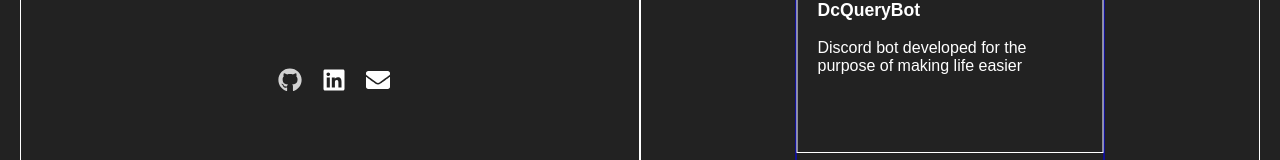
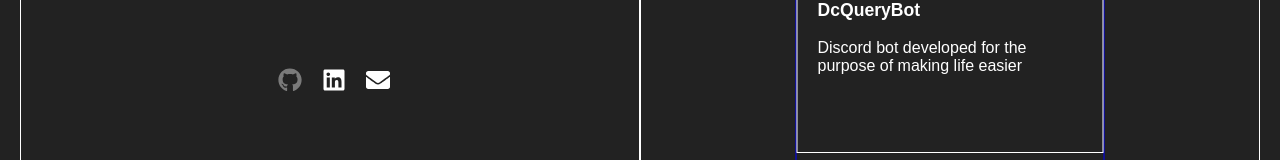
Before and after one commit to DenizIsikli/Portfolio, a React (Create React App) app in the folder portfolio/: page / in a window 1280 px wide. In both pictures the pointer is over the link 290 px from the left and 398 px from the top of the page. Shown: the part 315-475 px from the top of the page. Built offline with nearby package versions, Linux system fonts and the light colour scheme.

Commit message:
Opacity fix

```diff
--- a/portfolio/src/components/portfolio.css
+++ b/portfolio/src/components/portfolio.css
@@ -68,7 +68,7 @@ header p {
 }
 
 .socials a:hover {
-    opacity: 0.8;
+    opacity: 0.4;
 }
 
 .socials div {
@@ -108,7 +108,6 @@ header p {
 }
 
 .projects li {
-    /* make the list items fit the widt of the list */
     width: 100%;
     height: 7em;
     text-align: left;
@@ -119,7 +118,7 @@ header p {
 }
 
 .projects li:hover {
-    opacity: 0.7;
+    opacity: 0.4;
 }
 
 .projects a {
```
